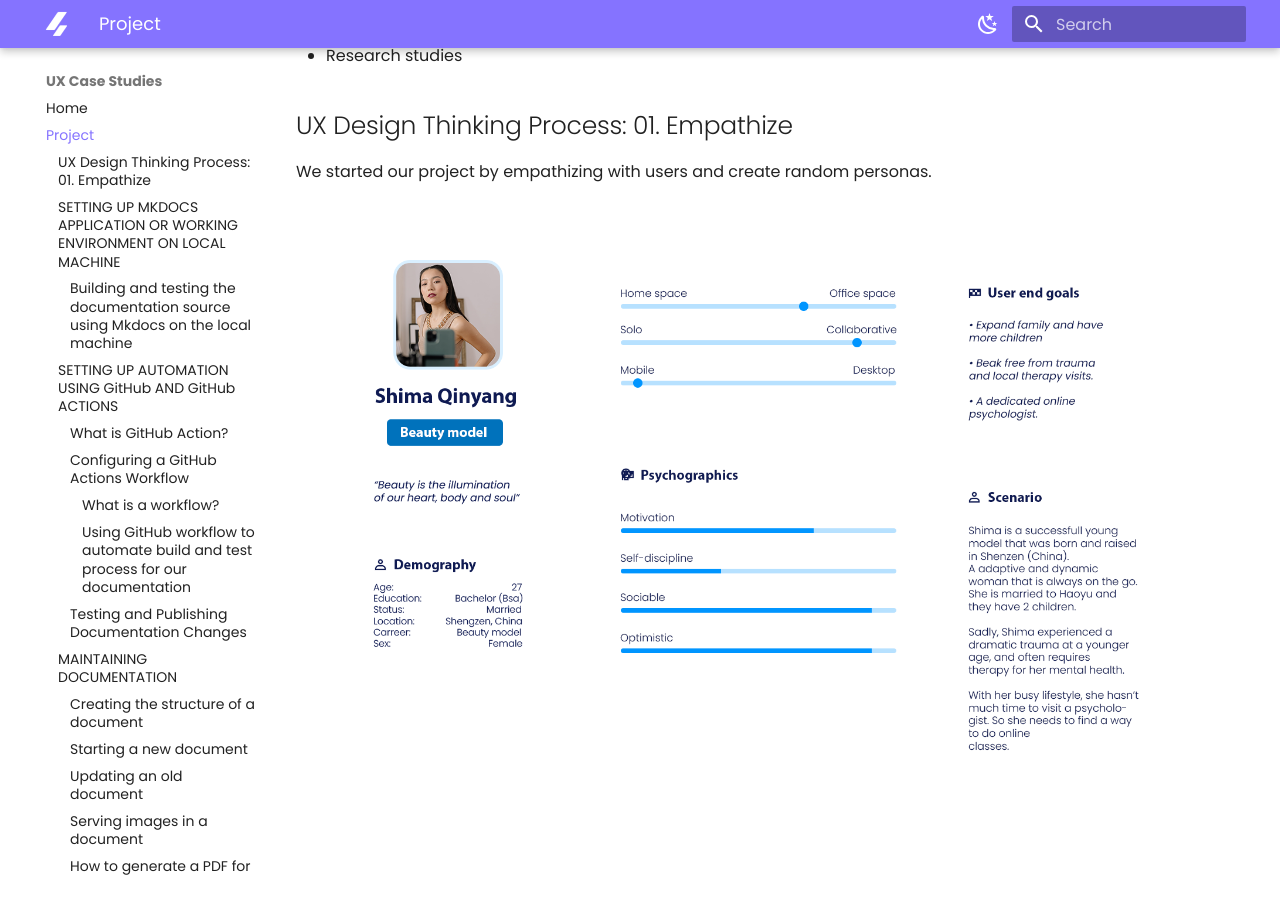
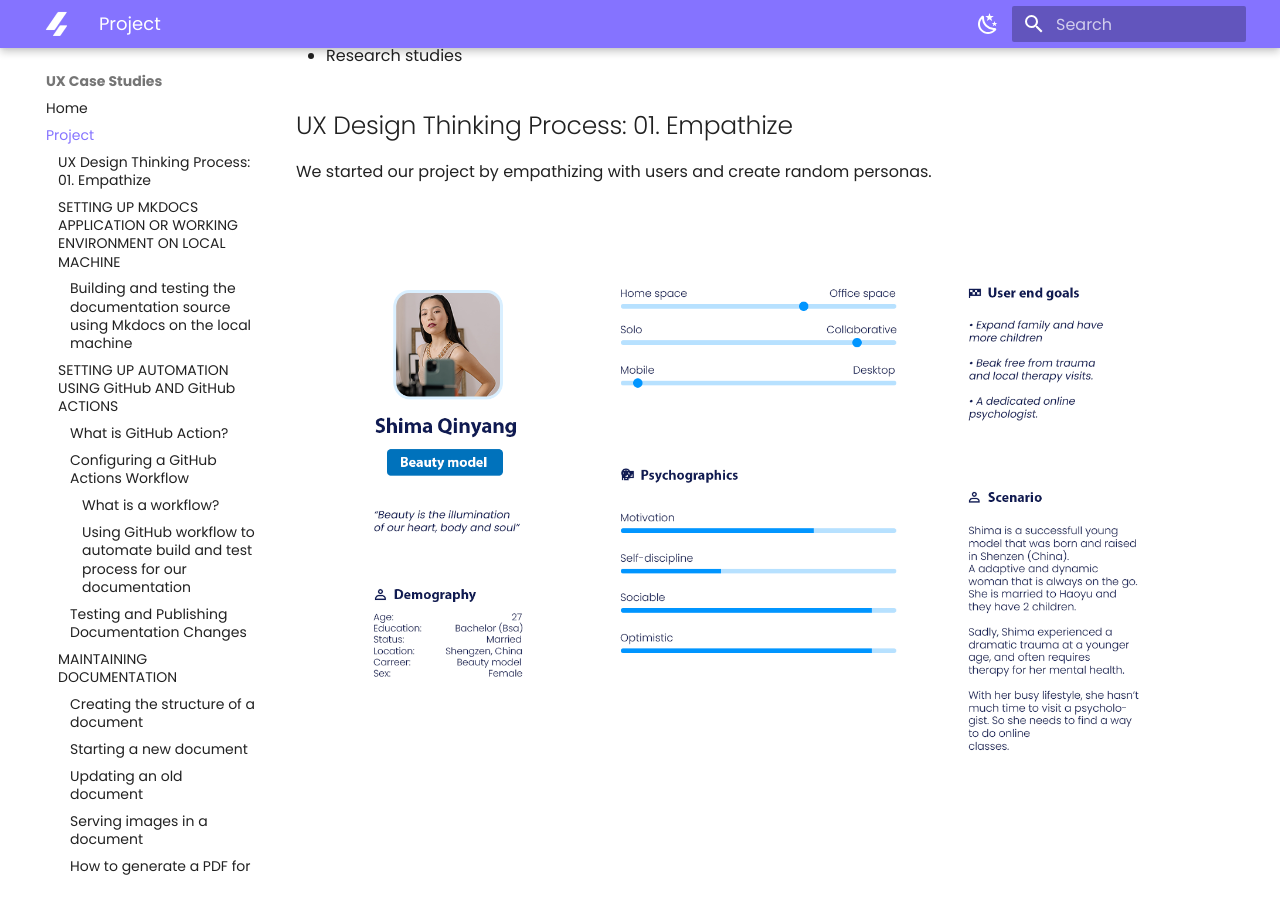
Before and after one commit to divstackio/docs-study, an MkDocs documentation site: the page built from docs/project.md, in a window 1280 px wide and 900 px high, scrolled down 481 px. Built offline with MkDocs 1.6.1 and Material for MkDocs 9.7.7, drawn with Linux system fonts in a browser that asks for light colours.

Commit message:
Update project.md

```diff
--- a/docs/project.md
+++ b/docs/project.md
@@ -21,7 +21,7 @@
 ## UX Design Thinking Process: 01. Empathize
 
 We started our project by empathizing with users and create random personas.
-![Persona 01](img/persona01.png)
+![Persona 01](img/persona001.png)
 
 
 ## **SETTING UP MKDOCS APPLICATION OR WORKING ENVIRONMENT ON LOCAL MACHINE**
```
